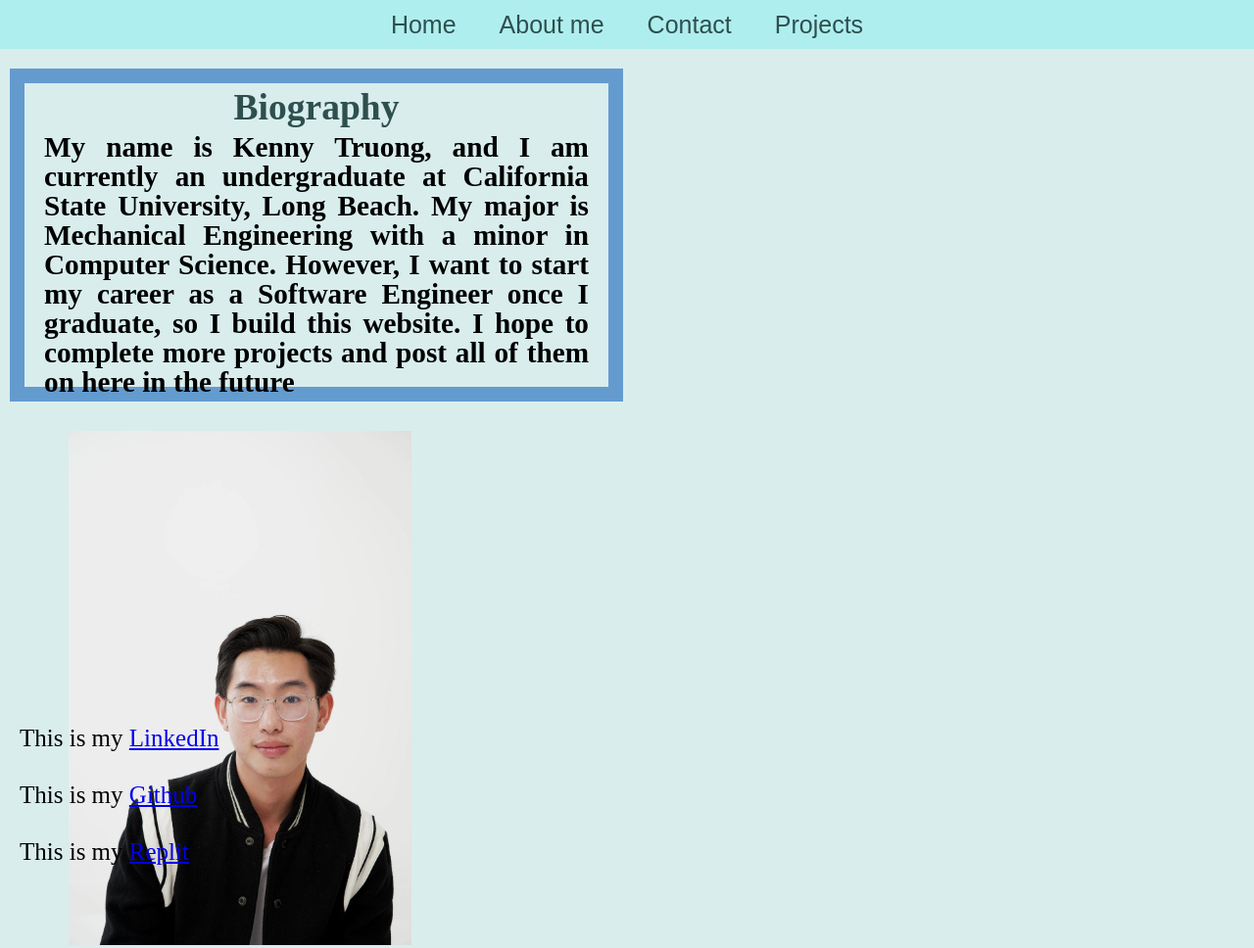
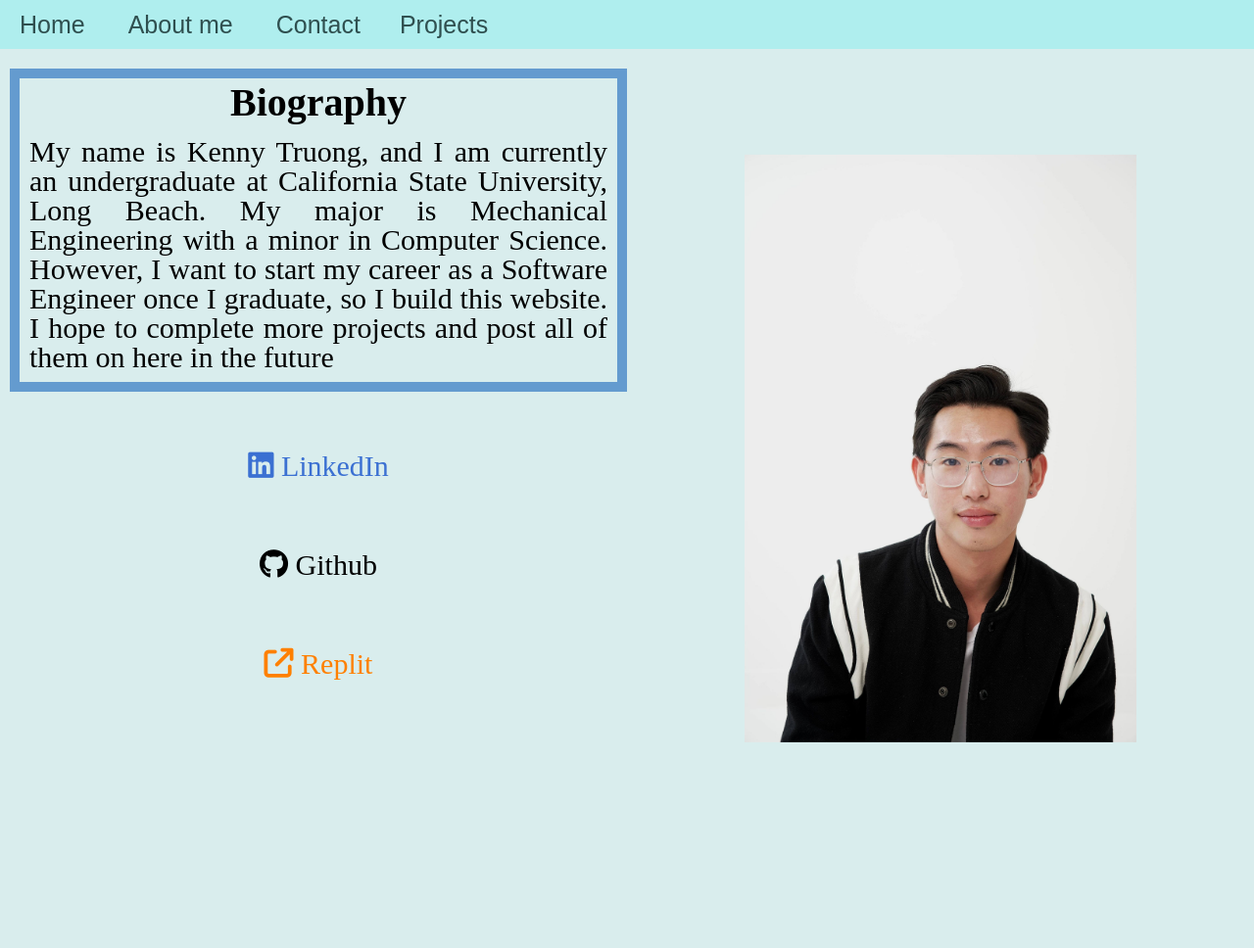
Before and after one commit to kennytruoong/kennytruong.github.io, a plain HTML site: page about.html in a window 1280 px wide. Shown: the whole page at 98% size. After the commit the page ends 800 px from the top, so only its background shows below. Drawn offline with Linux system fonts and the light colour scheme.

Commit message:
Add files via upload

```diff
--- a/about.html
+++ b/about.html
@@ -4,26 +4,38 @@
     <meta charset="utf-8" />
     <meta name="viewport" content="width=device-width, initial-scale=1.0" />
     <link rel="stylesheet" href="style.css">
+    <script src="https://kit.fontawesome.com/cc31e9f724.js" crossorigin="anonymous"></script>
   </head>
-  <body class="About">
+  <body>
     <nav>
       <ul class="Menu">
         <li><a href="/page/index.html">Home</a></li>
         <li><a href="/page/about.html">About me</a></li>
-        <li><a href="/page/contact.html">Contact</a></li>
+        <li><a href="/page/contact.html">Contact</a></lgli>
         <li><a href="/page/projects.htmll">Projects</a></li>
       </ul>
     </nav>
-    <div class="biography">
-      <h2>Biography</h2>
-      <h3>My name is Kenny Truong, and I am currently an  undergraduate at California State University, Long Beach. My major is Mechanical Engineering with a minor in Computer Science. However, I want to start my career as a Software Engineer once I graduate, so I build this website. I hope to complete more projects and post all of them on here in the future</h3>
+    <div class="split left">
+      <section class="biography">
+        <h2>Biography</h2>
+        <p>My name is Kenny Truong, and I am currently an  undergraduate at California State University, Long Beach. My major is Mechanical Engineering with a minor in Computer Science. However, I want to start my career as a Software Engineer once I graduate, so I build this website. I hope to complete more projects and post all of them on here in the future</p>
+      </section>
+      <section>
+        <article class="link">
+          <p class="LinkedIn"><i class="fa-brands fa-linkedin"></i><a href="https://www.linkedin.com/in/kenny-truong-2803kt/"> LinkedIn</a></p>
+        </article>
+        <article class="link">
+          <p class="Github"><i class="fa-brands fa-github"></i><a href="https://github.com/kennytruoong/Python-project"> Github</a></p>
+        </article>
+        <article class="link">
+          <p class="Replit"><i class="fa-sharp fa-solid fa-arrow-up-right-from-square"></i><a href="https://replit.com/@kennytruoong"> Replit</a></i></p>
+        </article>
+      </section>
     </div>
-    <div class="photo">
-      <img class="KennyTruongPhoto" src="KennyTruongPhoto.jpg" alt="Picture of Kenny Truong">
-    </div>
-    <div class="websites">
-      <p> This is my <a href="https://www.linkedin.com/in/kenny-truong-2803kt/">LinkedIn</a></p>
-      <p> This is my <a href="https://github.com/kennytruoong/Python-project">Github</a></p>
-      <p> This is my <a href="https://replit.com/@kennytruoong"> Replit</a></p>
+
+    <div class="split right">
+      <section class="centered">
+        <img class="KennyPhoto" src="KennyTruongPhoto.jpg" alt="Picture of Kenny Truong">
+      </section>
     </div>
   </body>
--- a/style.css
+++ b/style.css
@@ -7,7 +7,6 @@ nav {
     width: 100%;
     height: 50px;
     background-color: paleturquoise;
-    text-align: center;
 }
 
 ul li {
@@ -35,48 +34,78 @@ h1 {
     padding-top: 20px;
 }
 
-h2 {
-    color:darkslategray;
+.split {
+    height: 100%;
+    width: 50%;
+    position: fixed;
+    z-index: 1;
+    padding-top: 20px;
+}
+
+.left {
+    left: 0;
+}
+
+.biography {
+    padding: 10px;
+    margin-left: 10px;
+    border: 10px solid rgb(100, 155, 207);
+    line-height: 30px;
+}
+
+.biography h2 {
+    text-align: center;
+    font-size: 40px;
+    margin-bottom: 20px;
+}
+
+.biography p {
+    text-align: justify;
+    font-size: 30px;
+}
+.link {
+    padding: 10px;
+    margin-top: 50px;
+    margin-left: 10px;
+    line-height: 30px;
+}
+
+.link p {
+    text-align: center;
+    font-size: 30px;
+}
+
+.link p a {
+    text-decoration: none;
+}
+
+.right {
+right: 0;
+}
+
+.KennyPhoto {
+    width: 400px;
+    margin: 20px;
+}
+
+.centered {
+    position: absolute;
+    top: 50%;
+    left: 50%;
+    transform: translate(-50%, -50%);
     text-align: center;
 }
 
-h3 {
-    text-align:justify;
+.LinkedIn, .LinkedIn a {
+    color: rgb(59, 112, 210);
 }
 
-div {
-    font-size: 25px;
-    padding: 10px;
-    height: 290px;
-    width: 45%;
-    margin-top: 20px;
+.Github, .Github a {
+    color: black
 }
 
-.biography {
-    float: left;
-    margin-left: 10px;
-    border: 15px solid rgb(100, 155, 207);
-    line-height: 30px;
-}
-
-.biography h3 {
-    padding: 10px;
-}
-
-.photo {
-    float: left;
-    margin-left: 60px;
-}
-
-.websites p {
-    margin-top: 10px;
-    padding: 10px;
-    font-size: 25px;
-}
-
-.KennyTruongPhoto {
-    width: 350px;
-
+.Replit, .Replit a {
+    color: rgb(255, 128, 0);
 }
 
 .Information {
```
Also changed, not shown: projects.html (+1 -1 lines), scratch.html (added).
